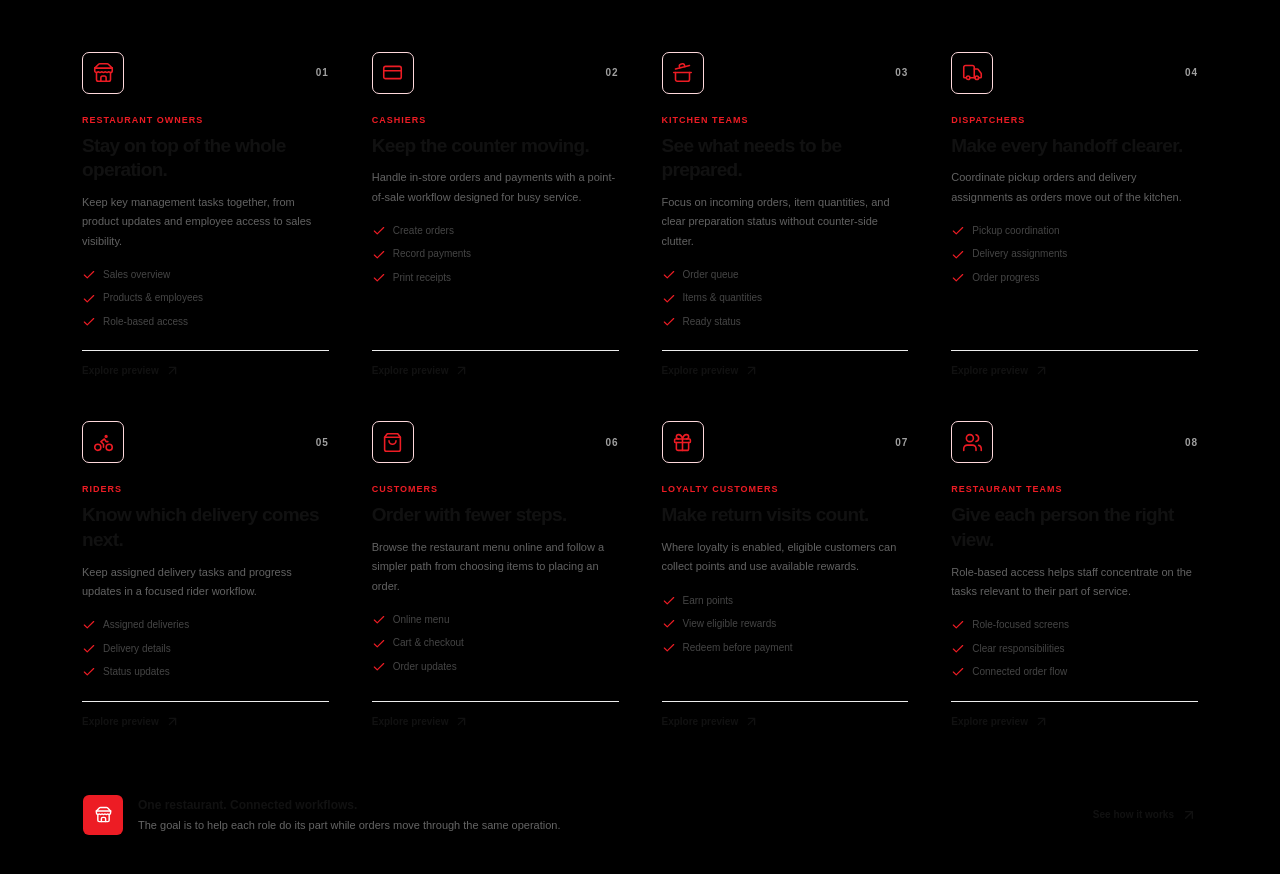
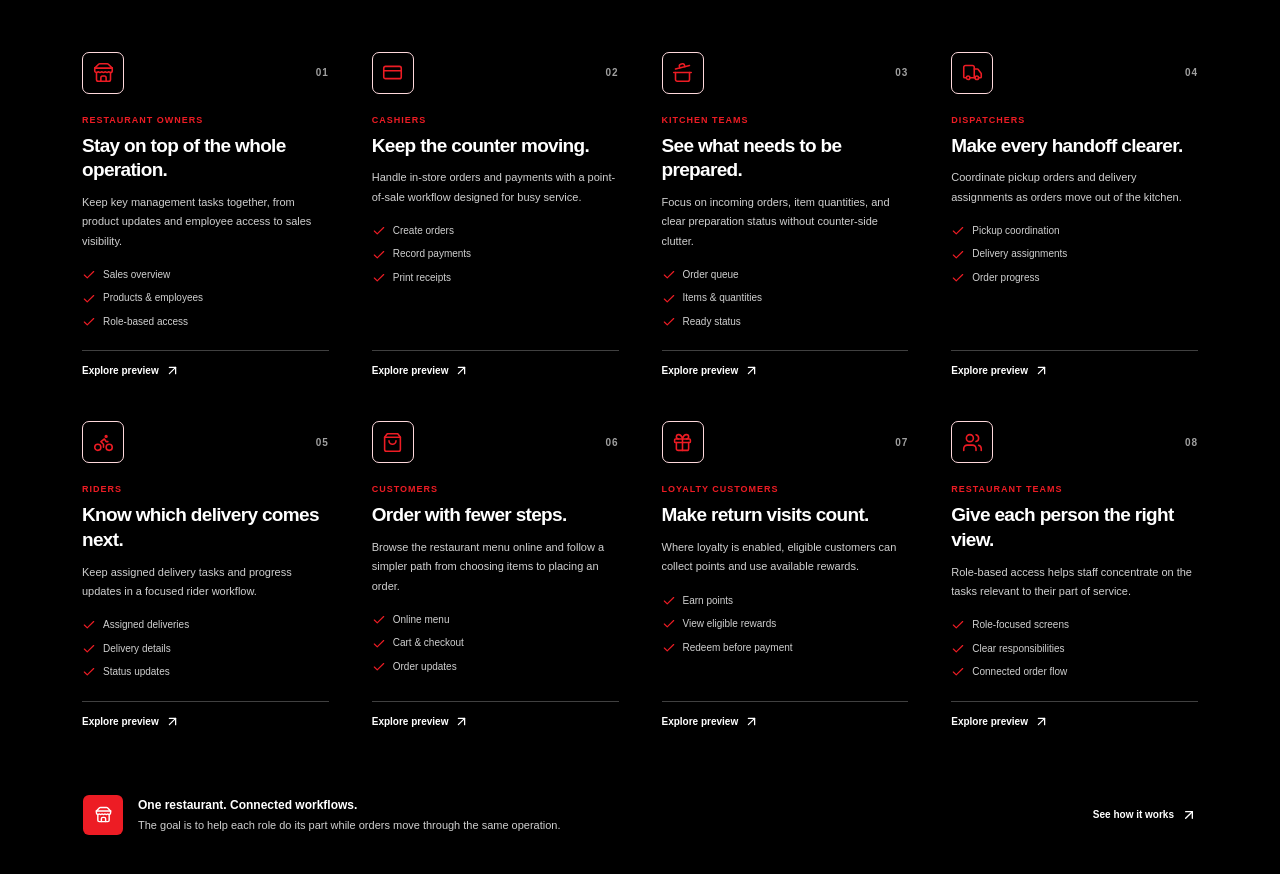
Before and after one commit to Jrnotjunior/web2table.io, a React (Vite) app: page / in a window 1280 px wide. Shown: the part 3660-4534 px from the top of the page. Built offline with nearby package versions, Linux system fonts and the light colour scheme.

Commit message:
Improve Solutions card text contrast

```diff
--- a/src/styles/app.css
+++ b/src/styles/app.css
@@ -594,3 +594,17 @@ body, .site-header, .main-nav, .platform-section, .solutions-section,
   .solutions-bottom-note p { min-width: calc(100% - 60px); }
   .solutions-bottom-note > a { margin-left: 55px; }
 }
+
+
+
+
+/* Readability fix: white text on the black Solutions cards. */
+.solutions-section .solution-role-card h3 { color: #ffffff; }
+.solutions-section .solution-role-card > p { color: #d0d0d0; }
+.solutions-section .solution-role-card li { color: #d0d0d0; }
+.solutions-section .solution-role-card > a { color: #ffffff; border-top-color: rgba(255,255,255,.25); }
+.solutions-section .solution-role-card > a:hover { color: #ED1C24; }
+.solutions-section .solutions-bottom-note p { color: #d0d0d0; }
+.solutions-section .solutions-bottom-note p strong { color: #ffffff; }
+.solutions-section .solutions-bottom-note > a { color: #ffffff; }
+.solutions-section .solutions-bottom-note > a:hover { color: #ED1C24; }
```
